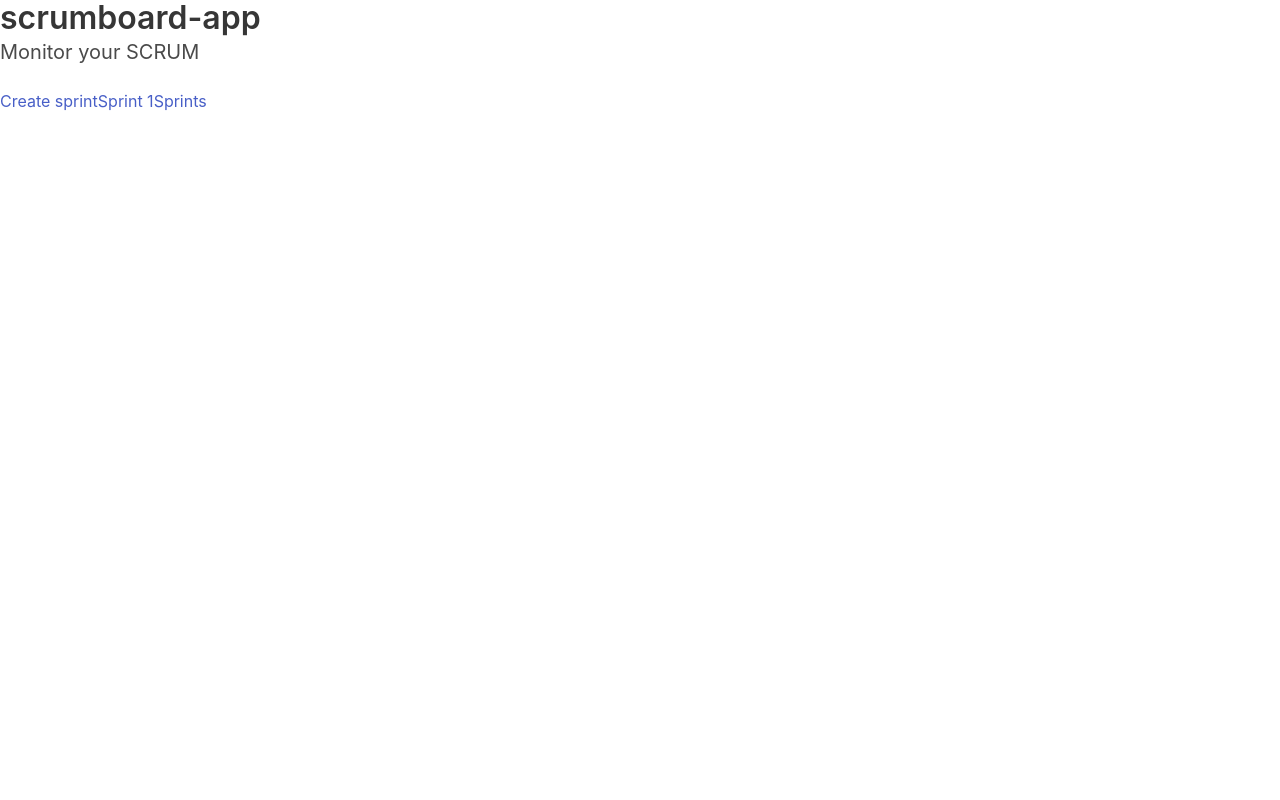
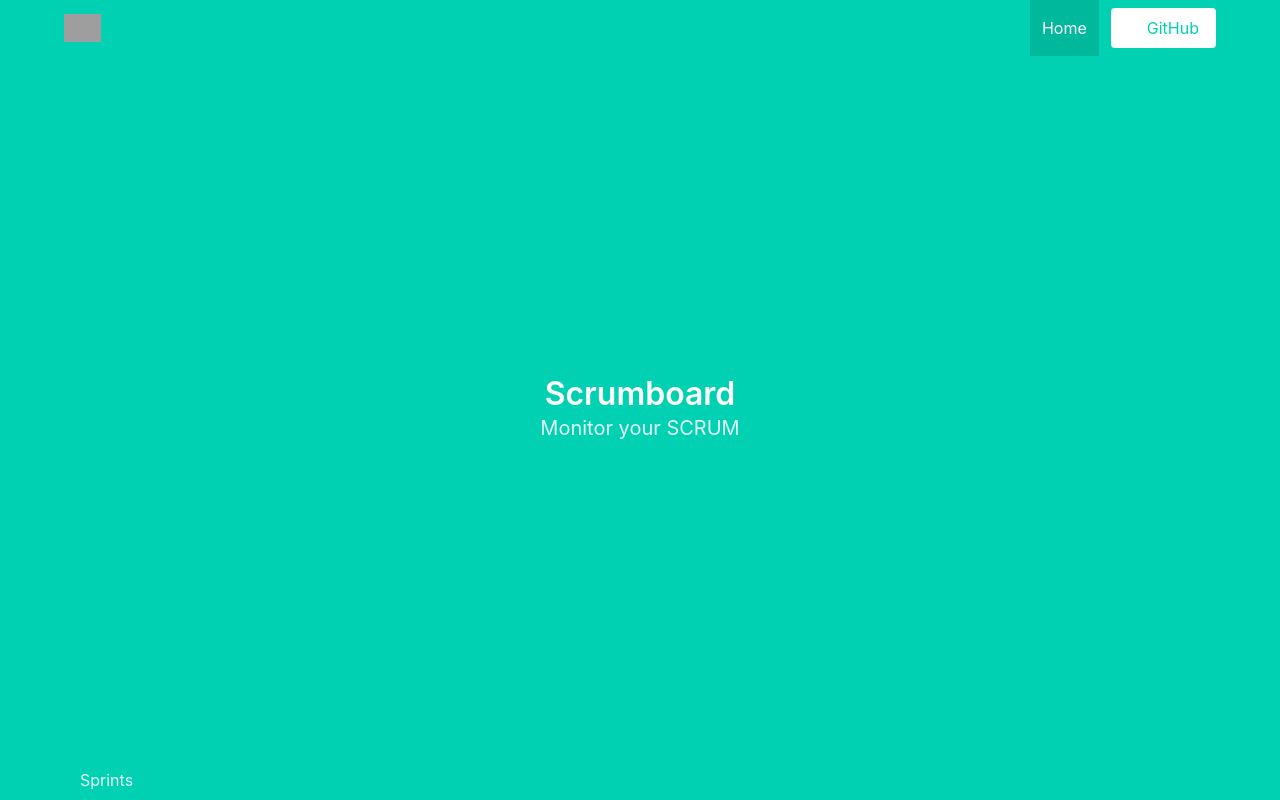
Before and after one commit to FPierre/scrumboard-app, a Nuxt app: page / in a window 1280 px wide. Built offline with nearby package versions, Linux system fonts and the light colour scheme; grey boxes are pictures that could not be loaded.

Commit message:
WIP creation d'un barre de nav

```diff
--- a/pages/index.vue
+++ b/pages/index.vue
@@ -1,15 +1,67 @@
 <template>
-  <div>
-    <h1 class='title'>
-      scrumboard-app
-    </h1>
+  <section class='hero is-primary is-fullheight'>
+    <div class='hero-head'>
+      <nav class='navbar'>
+        <div class='container'>
+          <div class='navbar-brand'>
+            <a class='navbar-item'>
+              <img src='https://bulma.io/images/bulma-type-white.png' alt='Logo'>
+            </a>
 
-    <h2 class='subtitle'>
-      Monitor your SCRUM
-    </h2>
+            <span class='navbar-burger burger' data-target='navbarMenuHeroA'>
+              <span></span>
+              <span></span>
+              <span></span>
+            </span>
+          </div>
 
-    <nuxt-link :to='{ name: "sprints-create" }'>Create sprint</nuxt-link>
-    <nuxt-link :to='{ name: "sprints-id", params: { id: 1 } }'>Sprint 1</nuxt-link>
-    <nuxt-link :to='{ name: "sprints" }'>Sprints</nuxt-link>
-  </div>
+          <div id='navbarMenuHeroA' class='navbar-menu'>
+            <div class='navbar-end'>
+              <a class='navbar-item is-active'>
+                Home
+              </a>
+
+              <span class='navbar-item'>
+                <a href='https://github.com/FPierre' class='button is-primary is-inverted'>
+                  <span class='icon'>
+                    <i class='fa fa-github'></i>
+                  </span>
+                  <span>GitHub</span>
+                </a>
+              </span>
+            </div>
+          </div>
+        </div>
+      </nav>
+    </div>
+
+    <div class='hero-body'>
+      <div class='container has-text-centered'>
+        <h1 class='title'>
+          Scrumboard
+        </h1>
+
+        <h2 class='subtitle'>
+          Monitor your SCRUM
+        </h2>
+      </div>
+    </div>
+
+    <div class='hero-foot'>
+      <nav class='tabs'>
+        <div class='container'>
+          <ul>
+            <!-- <li class='is-active'><a>Overview</a></li> -->
+            <li>
+              <nuxt-link :to='{ name: "sprints" }'>Sprints</nuxt-link>
+            </li>
+          </ul>
+        </div>
+      </nav>
+    </div>
+  </section>
 </template>
+
+<!-- <nuxt-link :to='{ name: "sprints-create" }'>Create sprint</nuxt-link>
+<nuxt-link :to='{ name: "sprints-id", params: { id: 1 } }'>Sprint 1</nuxt-link>
+-->
```
Also changed, not shown: components/AppNavbar.vue (added, +19 -0 lines).
